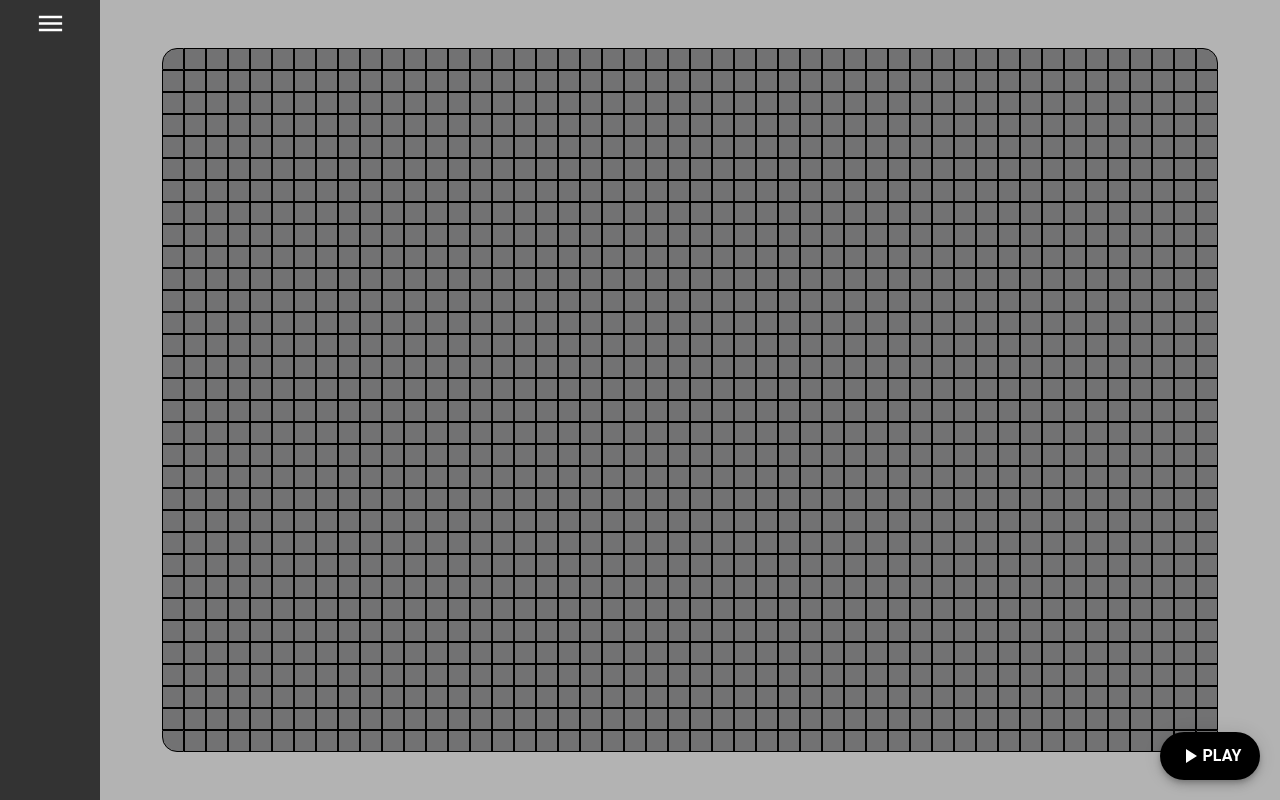
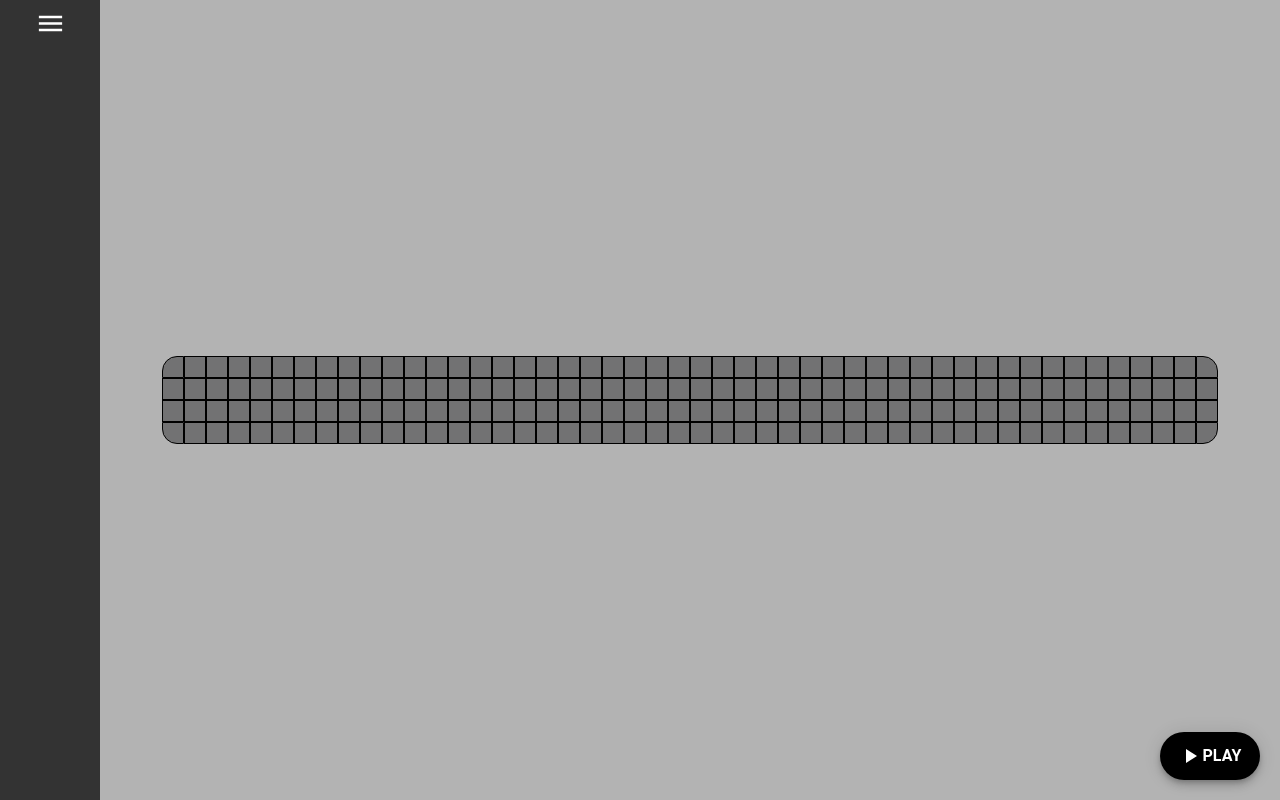
Before and after one commit to DanielTardelli/PathfindingVisualiser, a React (Create React App) app: page / in a window 1280 px wide. Built offline with nearby package versions, Linux system fonts and the light colour scheme; the HTML template or start-up script is replaced by a standard one.

Commit message:
fixing window innerheight probles

```diff
--- a/src/Components/Grid.js
+++ b/src/Components/Grid.js
@@ -27,7 +27,7 @@ const Grid = (props) => {
 
     useEffect(() => {
         let cGrid = [];
-        for (let i = 0; i < window.innerHeight / 25; i++) {
+        for (let i = 0; i < props.reff.current.clientHeight / 25; i++) {
             cGrid.push([]);
             for (let j = 0; j < props.reff.current.clientWidth / 25; j++) {
                 cGrid[i].push(0);
--- a/src/Components/Layout.js
+++ b/src/Components/Layout.js
@@ -62,7 +62,7 @@ const Layout = (props) => {
     }
 
     return (
-        <div style={{maxHeight: window.innerHeight, width: '100%', display: 'flex'}}>
+        <div style={{maxHeight: '100%', width: '100%', display: 'flex'}}>
             <Box ref={ref2} sx={{
             zIndex: 3,
             position: 'absolute',
@@ -86,7 +86,7 @@ const Layout = (props) => {
                 }
 
             </Box>
-            <Box ref={ref} sx={{maxHeight: window.innerHeight, width: '100%', overflow: 'hidden', marginLeft: {xs: '60px', sm: '60px', md: '100px'}}}>
+            <Box ref={ref} sx={{maxHeight: '100%', width: '100%', overflow: 'hidden', marginLeft: {xs: '60px', sm: '60px', md: '100px'}}}>
                 {React.cloneElement(props.children, {reff: ref, clearGridRef: clearGridRef })}
             </Box>
         </div>
```
